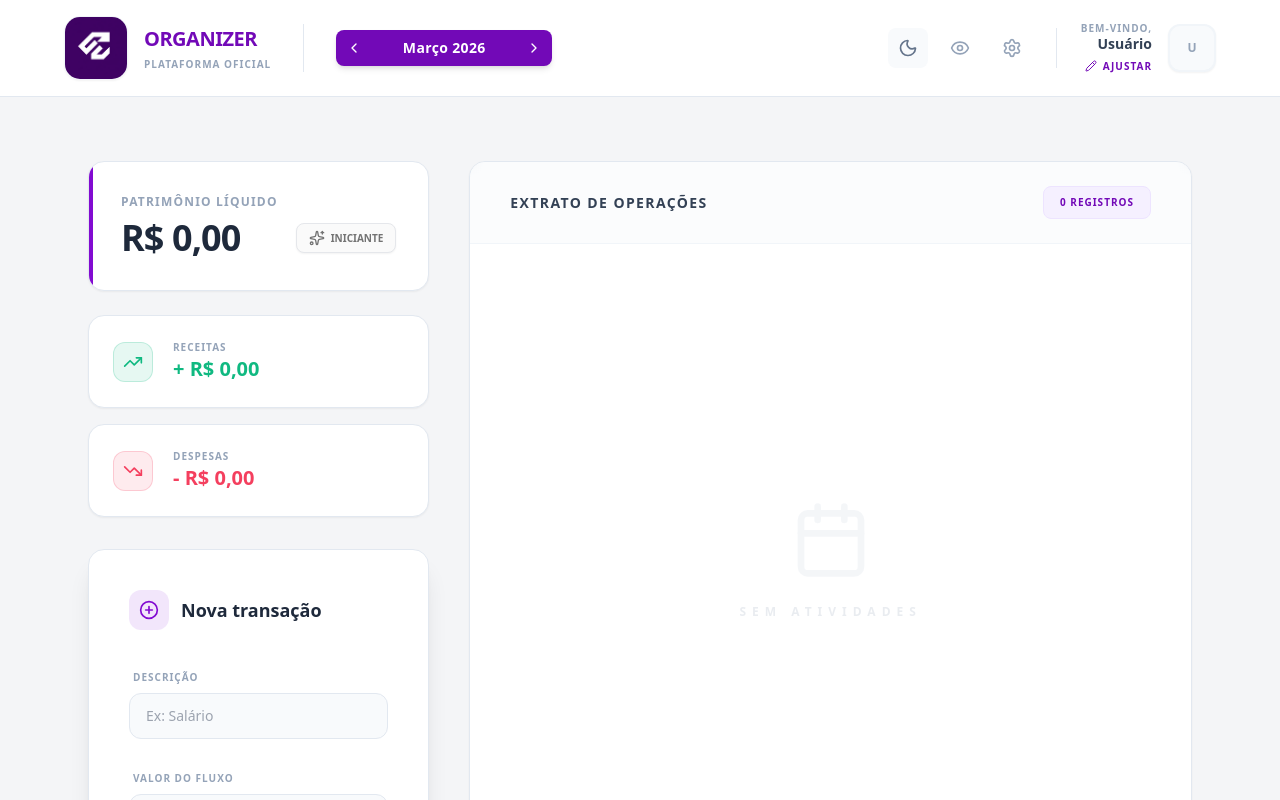
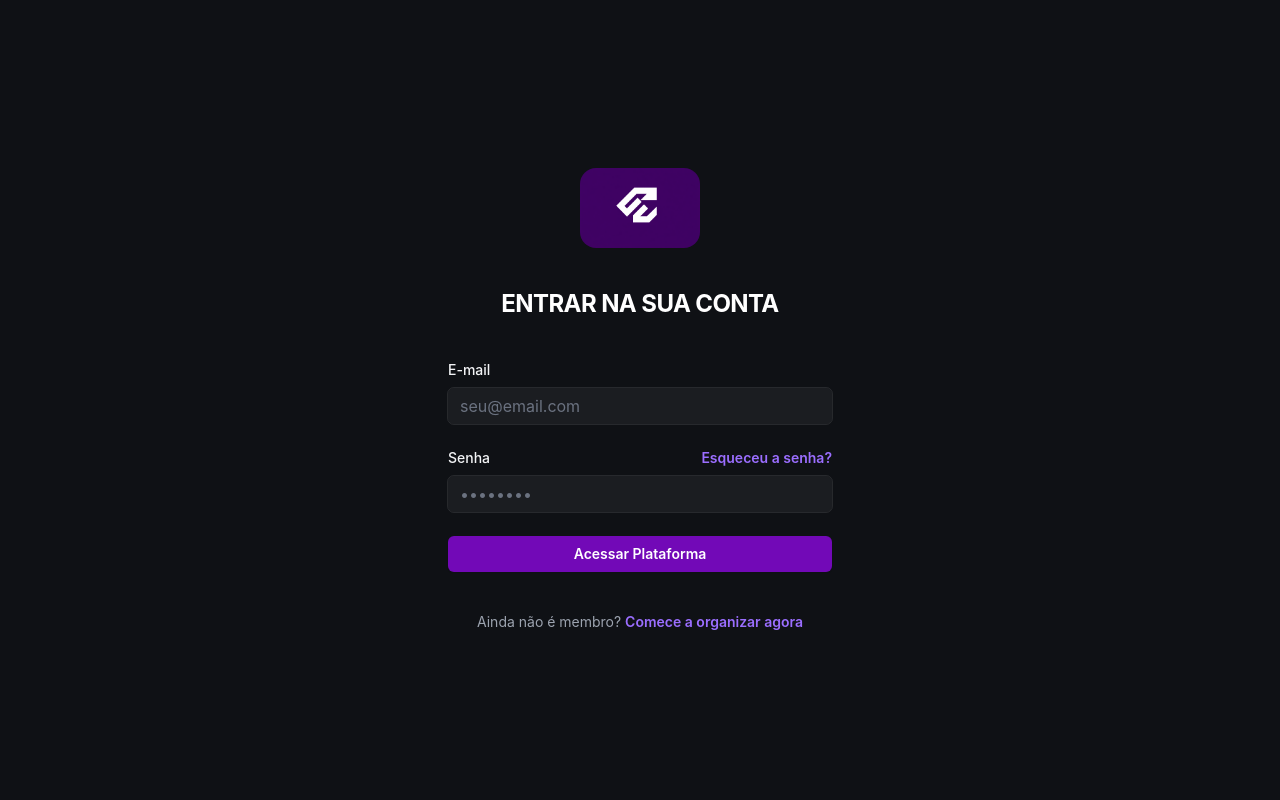
Before and after one commit to matheusdpr07/organizador-financeiro-, a React (Vite) app: page / in a window 1280 px wide. Shown: the top 800 px of the page. Built offline with nearby package versions, Linux system fonts and the light colour scheme.

Commit message:
feat: nova tela de login e cadasto

```diff
--- a/src/App.tsx
+++ b/src/App.tsx
@@ -1,12 +1,134 @@
 import React, { useState, useEffect, useMemo, useRef } from 'react';
 import {
-  PlusCircle, TrendingUp, TrendingDown, Trash2, Calendar, Plus, ChevronLeft, ChevronRight, Crown, Trophy, AlertCircle, XCircle, Eye, EyeOff, Settings, Camera, Upload, X, Pencil, Save, Sparkles, Moon, Sun, LayoutDashboard, History
+  PlusCircle, TrendingUp, TrendingDown, Trash2, Calendar, Plus, ChevronLeft, ChevronRight, Crown, Trophy, AlertCircle, XCircle, Eye, EyeOff, Settings, Camera, Upload, X, Pencil, Save, Sparkles, Moon, Sun, LayoutDashboard, History, LogOut
 } from 'lucide-react';
 import { format, parseISO, isSameMonth } from 'date-fns';
 import { ptBR } from 'date-fns/locale';
-import type { Transaction, TransactionType, UserProfile } from './types';
+import type { Transaction, TransactionType, User } from './types';
+
+function Login({ onLogin }: { onLogin: (user: User) => void }) {
+  const [isRegistering, setIsRegistering] = useState(false);
+  const [email, setEmail] = useState('');
+  const [password, setPassword] = useState('');
+  const [name, setName] = useState('');
+  const [error, setError] = useState('');
+
+  const handleSubmit = (e: React.FormEvent) => {
+    e.preventDefault();
+    setError('');
+
+    const savedUsers: User[] = JSON.parse(localStorage.getItem('organizer_users') || '[]');
+
+    if (isRegistering) {
+      if (savedUsers.find(u => u.email === email)) {
+        setError('Este e-mail já está cadastrado.');
+        return;
+      }
+      const newUser: User = { email, password, name: name || 'Usuário', avatarUrl: '' };
+      localStorage.setItem('organizer_users', JSON.stringify([...savedUsers, newUser]));
+      onLogin(newUser);
+    } else {
+      const user = savedUsers.find(u => u.email === email && u.password === password);
+      if (user) {
+        onLogin(user);
+      } else {
+        setError('E-mail ou senha incorretos.');
+      }
+    }
+  };
+
+  return (
+    <div className="flex min-h-screen flex-col justify-center px-6 py-12 lg:px-8 bg-[#0f1115]">
+      <div className="sm:mx-auto sm:w-full sm:max-w-sm">
+        <img
+          alt="Organizer Logo"
+          src="/logo financeiro sem texto.png"
+          className="mx-auto h-20 w-auto rounded-2xl"
+        />
+        <h2 className="mt-10 text-center text-2xl font-bold tracking-tight text-white uppercase">
+          {isRegistering ? 'Criar sua conta' : 'Entrar na sua conta'}
+        </h2>
+      </div>
+
+      <div className="mt-10 sm:mx-auto sm:w-full sm:max-w-sm">
+        <form onSubmit={handleSubmit} className="space-y-6">
+          {isRegistering && (
+            <div>
+              <label className="block text-sm font-medium text-gray-100">Nome</label>
+              <input
+                type="text"
+                required
+                value={name}
+                onChange={(e) => setName(e.target.value)}
+                className="mt-2 block w-full rounded-md bg-white/5 px-3 py-1.5 text-base text-white outline outline-1 outline-white/10 placeholder:text-gray-500 focus:outline-2 focus:outline-brand-500"
+                placeholder="Seu nome"
+              />
+            </div>
+          )}
+
+          <div>
+            <label className="block text-sm font-medium text-gray-100">E-mail</label>
+            <input
+              type="email"
+              required
+              value={email}
+              onChange={(e) => setEmail(e.target.value)}
+              className="mt-2 block w-full rounded-md bg-white/5 px-3 py-1.5 text-base text-white outline outline-1 outline-white/10 placeholder:text-gray-500 focus:outline-2 focus:outline-brand-500"
+              placeholder="seu@email.com"
+            />
+          </div>
+
+          <div>
+            <div className="flex items-center justify-between">
+              <label className="block text-sm font-medium text-gray-100">Senha</label>
+              {!isRegistering && (
+                <div className="text-sm">
+                  <a href="#" className="font-semibold text-brand-400 hover:text-brand-300">Esqueceu a senha?</a>
+                </div>
+              )}
+            </div>
+            <input
+              type="password"
+              required
+              value={password}
+              onChange={(e) => setPassword(e.target.value)}
+              className="mt-2 block w-full rounded-md bg-white/5 px-3 py-1.5 text-base text-white outline outline-1 outline-white/10 placeholder:text-gray-500 focus:outline-2 focus:outline-brand-500"
+              placeholder="••••••••"
+            />
+          </div>
+
+          {error && <p className="text-rose-500 text-xs font-bold text-center">{error}</p>}
+
+          <div>
+            <button
+              type="submit"
+              className="flex w-full justify-center rounded-md bg-brand-600 px-3 py-2 text-sm font-semibold text-white shadow-sm hover:bg-brand-500 focus-visible:outline focus-visible:outline-2 focus-visible:outline-brand-600 transition-all active:scale-95"
+            >
+              {isRegistering ? 'Criar conta' : 'Acessar Plataforma'}
+            </button>
+          </div>
+        </form>
+
+        <p className="mt-10 text-center text-sm text-gray-400">
+          {isRegistering ? 'Já tem uma conta?' : 'Ainda não é membro?'}{' '}
+          <button
+            onClick={() => setIsRegistering(!isRegistering)}
+            className="font-semibold text-brand-400 hover:text-brand-300"
+          >
+            {isRegistering ? 'Faça login agora' : 'Comece a organizar agora'}
+          </button>
+        </p>
+      </div>
+    </div>
+  );
+}
 
 function App() {
+  const [currentUser, setCurrentUser] = useState<User | null>(() => {
+    const saved = localStorage.getItem('organizer_logged_user');
+    return saved ? JSON.parse(saved) : null;
+  });
+
   const [showSplash, setShowSplash] = useState(true);
   const [isFadingOut, setIsFadingOut] = useState(false);
   const [isDarkMode, setIsDarkMode] = useState(() => {
@@ -14,17 +136,15 @@ function App() {
     return saved === 'dark';
   });
 
-  // Estado para controlar as abas no Celular (Mobile Only)
   const [activeTab, setActiveTab] = useState<'summary' | 'form' | 'history'>('summary');
+  const [transactions, setTransactions] = useState<Transaction[]>([]);
 
-  const [transactions, setTransactions] = useState<Transaction[]>(() => {
-    const saved = localStorage.getItem('nubank_transactions');
-    return saved ? JSON.parse(saved) : [];
-  });
-  const [user, setUser] = useState<UserProfile>(() => {
-    const saved = localStorage.getItem('nubank_user');
-    return saved ? JSON.parse(saved) : { name: 'Usuário', avatarUrl: '' };
-  });
+  useEffect(() => {
+    if (currentUser) {
+      const saved = localStorage.getItem(`transactions_${currentUser.email}`);
+      setTransactions(saved ? JSON.parse(saved) : []);
+    }
+  }, [currentUser]);
 
   const [isEditingProfile, setIsEditingProfile] = useState(false);
   const [showBalance, setShowBalance] = useState(true);
@@ -54,8 +174,21 @@ function App() {
     }
   }, [isDarkMode]);
 
-  useEffect(() => { localStorage.setItem('nubank_transactions', JSON.stringify(transactions)); }, [transactions]);
-  useEffect(() => { localStorage.setItem('nubank_user', JSON.stringify(user)); }, [user]);
+  useEffect(() => {
+    if (currentUser) {
+      localStorage.setItem(`transactions_${currentUser.email}`, JSON.stringify(transactions));
+    }
+  }, [transactions, currentUser]);
+
+  const handleLogout = () => {
+    localStorage.removeItem('organizer_logged_user');
+    setCurrentUser(null);
+  };
+
+  const handleLogin = (user: User) => {
+    localStorage.setItem('organizer_logged_user', JSON.stringify(user));
+    setCurrentUser(user);
+  };
 
   const filteredTransactions = useMemo(() => {
     return transactions.filter(t => isSameMonth(parseISO(t.date), selectedMonth)).sort((a, b) => new Date(b.date).getTime() - new Date(a.date).getTime());
@@ -91,13 +224,11 @@ function App() {
       setTransactions([newTransaction, ...transactions]);
     }
     setDescription(''); setAmount(''); setDate(format(new Date(), 'yyyy-MM-dd'));
-    // No mobile, volta para a aba de histórico após salvar
     if (window.innerWidth < 1024) setActiveTab('history');
   };
 
   const startEdit = (transaction: Transaction) => {
     setEditingId(transaction.id); setDescription(transaction.description); setAmount(transaction.amount.toString()); setType(transaction.type); setDate(transaction.date);
-    // No mobile, muda para a aba do formulário ao clicar em editar
     if (window.innerWidth < 1024) setActiveTab('form');
   };
 
@@ -108,14 +239,25 @@ function App() {
 
   const handleFileChange = (e: React.ChangeEvent<HTMLInputElement>) => {
     const file = e.target.files?.[0];
-    if (file) {
-      const reader = new FileReader(); reader.onloadend = () => setUser({ ...user, avatarUrl: reader.result as string }); reader.readAsDataURL(file);
+    if (file && currentUser) {
+      const reader = new FileReader();
+      reader.onloadend = () => {
+        const newUser = { ...currentUser, avatarUrl: reader.result as string };
+        setCurrentUser(newUser);
+        const savedUsers: User[] = JSON.parse(localStorage.getItem('organizer_users') || '[]');
+        localStorage.setItem('organizer_users', JSON.stringify(savedUsers.map(u => u.email === newUser.email ? newUser : u)));
+        localStorage.setItem('organizer_logged_user', JSON.stringify(newUser));
+      };
+      reader.readAsDataURL(file);
     }
   };
 
+  if (!currentUser) {
+    return <Login onLogin={handleLogin} />;
+  }
+
   return (
     <div className={`relative min-h-screen transition-colors duration-500 ${isDarkMode ? 'bg-[#0f1115] text-slate-100' : 'bg-[#f4f5f7] text-slate-900'} font-sans selection:bg-brand-100 antialiased overflow-x-hidden`}>
-      {/* SPLASH SCREEN */}
       {showSplash && (
         <div className={`fixed inset-0 z-[100] flex flex-col items-center justify-center transition-all duration-1000 ease-in-out ${isDarkMode ? 'bg-[#0f1115]' : 'bg-white'} ${isFadingOut ? 'opacity-0 scale-110 pointer-events-none' : 'opacity-100'}`}>
           <div className="flex flex-col items-center text-center w-full max-w-2xl px-6">
@@ -137,25 +279,22 @@ function App() {
         </div>
       )}
 
-      {/* CONTEÚDO PRINCIPAL */}
       <div className={`transition-all duration-1000 delay-300 ${isFadingOut ? 'opacity-100 translate-y-0' : 'opacity-0 translate-y-4'}`}>
         <header className={`border-b transition-colors duration-500 ${isDarkMode ? 'bg-[#161a20] border-slate-800' : 'bg-white border-slate-200'} pt-4 pb-4 px-4 md:px-6 sticky top-0 z-40 backdrop-blur-md`}>
           <div className="max-w-6xl mx-auto flex flex-col lg:flex-row items-center justify-between gap-6">
             <div className="flex flex-col md:flex-row items-center gap-6 md:gap-8 w-full lg:w-auto">
-              {/* LOGO E NOME */}
               <div className="flex items-center gap-4 group cursor-pointer self-start md:self-auto">
                 <div className={`w-12 h-12 md:w-16 md:h-16 overflow-hidden rounded-2xl border shadow-sm transition-colors ${isDarkMode ? 'bg-[#0f1115] border-slate-700' : 'bg-white border-slate-100'}`}>
                   <img src="/logo financeiro sem texto.png" alt="Organizer Logo" className="w-full h-full object-cover transition-transform group-hover:scale-110" />
                 </div>
                 <div>
                   <h2 className={`text-base md:text-xl font-black leading-none tracking-tight uppercase ${isDarkMode ? 'text-white' : 'text-brand-600'}`}>ORGANIZER</h2>
-                  <p className="text-[10px] font-bold text-slate-400 uppercase tracking-widest mt-1">Plataforma Oficial</p>
+                  <p className="text-[10px] font-bold text-slate-400 uppercase tracking-widest mt-1">Acesso Particular</p>
                 </div>
               </div>
 
               <div className="hidden md:block h-12 w-px bg-slate-200 dark:bg-slate-800"></div>
 
-              {/* SELETOR DE MESES */}
               <div className="flex items-center bg-brand-600 rounded-lg p-1 shadow-md w-full md:w-auto justify-between md:justify-start">
                 <button onClick={() => changeMonth(-1)} className="p-1.5 hover:bg-white/10 rounded-md transition-all text-white"><ChevronLeft className="w-4 h-4" /></button>
                 <span className="mx-4 font-bold text-xs md:text-sm capitalize min-w-[120px] text-center text-white tracking-wide">{format(selectedMonth, 'MMMM yyyy', { locale: ptBR })}</span>
@@ -169,18 +308,17 @@ function App() {
                   {isDarkMode ? <Sun className="w-4 h-4 md:w-5 md:h-5" /> : <Moon className="w-4 h-4 md:w-5 md:h-5" />}
                 </button>
                 <button onClick={() => setShowBalance(!showBalance)} className="p-2 md:p-2.5 hover:bg-slate-100 dark:hover:bg-slate-800 rounded-lg text-slate-400 transition-colors">{showBalance ? <Eye className="w-4 h-4 md:w-5 md:h-5" /> : <EyeOff className="w-4 h-4 md:w-5 md:h-5" />}</button>
-                <button className="p-2 md:p-2.5 hover:bg-slate-100 dark:hover:bg-slate-800 rounded-lg text-slate-400 transition-colors"><Settings className="w-4 h-4 md:w-5 md:h-5" /></button>
+                <button onClick={handleLogout} className="p-2 md:p-2.5 hover:bg-rose-100 dark:hover:bg-rose-900/20 rounded-lg text-rose-500 transition-colors"><LogOut className="w-4 h-4 md:w-5 md:h-5" /></button>
               </div>
 
-              {/* PERFIL */}
               <div className="flex items-center gap-3 md:gap-4 text-right">
                 <div className="hidden sm:block">
                   <p className="text-[10px] font-bold text-slate-400 uppercase tracking-widest leading-none mb-1">Bem-vindo,</p>
-                  <p className={`text-sm font-bold leading-none mb-2 ${isDarkMode ? 'text-white' : 'text-slate-700'}`}>{user.name}</p>
+                  <p className={`text-sm font-bold leading-none mb-2 ${isDarkMode ? 'text-white' : 'text-slate-700'}`}>{currentUser.name}</p>
                   <button onClick={() => setIsEditingProfile(true)} className="flex items-center gap-1.5 ml-auto text-[10px] font-bold text-brand-600 dark:text-brand-400 uppercase tracking-widest transition-all"><Pencil className="w-3 h-3" /> Ajustar</button>
                 </div>
                 <div className={`w-10 h-10 md:w-12 md:h-12 rounded-xl border-2 overflow-hidden flex items-center justify-center cursor-pointer transition-all shadow-sm relative group ${isDarkMode ? 'bg-[#0f1115] border-slate-700 hover:border-brand-400' : 'bg-slate-50 border-slate-100 hover:border-brand-500'}`} onClick={() => setIsEditingProfile(true)}>
-                  {user.avatarUrl ? <img src={user.avatarUrl} alt="User" className="w-full h-full object-cover" /> : <span className="text-xs font-bold text-slate-400">{getInitials(user.name)}</span>}
+                  {currentUser.avatarUrl ? <img src={currentUser.avatarUrl} alt="User" className="w-full h-full object-cover" /> : <span className="text-xs font-bold text-slate-400">{getInitials(currentUser.name)}</span>}
                   <div className="absolute inset-0 bg-brand-600/10 opacity-0 group-hover:opacity-100 flex items-center justify-center transition-opacity"><Camera className="w-4 h-4 text-brand-600" /></div>
                 </div>
               </div>
@@ -189,8 +327,6 @@ function App() {
         </header>
 
         <main className="max-w-6xl mx-auto px-4 md:px-6 py-6 md:py-8 space-y-8 pb-32 lg:pb-20">
-
-          {/* TABS MOBILE (Visíveis apenas abaixo de 1024px) */}
           <div className="lg:hidden flex bg-white dark:bg-[#161a20] rounded-2xl p-1 border border-slate-200 dark:border-slate-800 shadow-sm">
             <button onClick={() => setActiveTab('summary')} className={`flex-1 flex items-center justify-center gap-2 py-3 rounded-xl text-xs font-bold transition-all ${activeTab === 'summary' ? 'bg-brand-600 text-white shadow-lg' : 'text-slate-400'}`}>
               <LayoutDashboard className="w-4 h-4" /> Resumo
@@ -204,11 +340,7 @@ function App() {
           </div>
 
           <div className="grid grid-cols-1 lg:grid-cols-12 gap-8 md:gap-10">
-
-            {/* LADO ESQUERDO: RESUMO E FORMULÁRIO */}
             <div className={`lg:col-span-4 space-y-8 ${(activeTab === 'summary' || activeTab === 'form') ? 'block' : 'hidden lg:block'}`}>
-
-              {/* CARDS RESUMO (Visíveis no mobile apenas na tab 'summary') */}
               <div className={`space-y-6 ${activeTab === 'summary' ? 'block' : 'hidden lg:block'}`}>
                 <div className={`p-8 rounded-2xl border transition-all relative overflow-hidden ${isDarkMode ? 'bg-[#161a20] border-slate-800 shadow-xl' : 'bg-white border-slate-200 shadow-sm'}`}>
                   <div className="absolute top-0 left-0 w-1 h-full bg-brand-500"></div>
@@ -230,7 +362,6 @@ function App() {
                 </div>
               </div>
 
-              {/* FORMULÁRIO (Visível no mobile apenas na tab 'form') */}
               <div className={`${activeTab === 'form' ? 'block' : 'hidden lg:block'}`}>
                 <div className={`p-8 md:p-10 rounded-2xl border transition-all duration-500 shadow-xl lg:sticky lg:top-32 ${isDarkMode ? 'bg-[#161a20] border-slate-800' : 'bg-white border-slate-200'} ${editingId ? 'ring-4 ring-brand-500/20 border-brand-500' : ''}`}>
                   <div className="flex items-center gap-3 mb-8 md:mb-10"><div className="w-10 h-10 rounded-xl bg-brand-500/10 text-brand-500 flex items-center justify-center">{editingId ? <Pencil className="w-5 h-5" /> : <PlusCircle className="w-5 h-5" />}</div><h3 className={`font-bold text-lg ${isDarkMode ? 'text-white' : 'text-slate-800'}`}>{editingId ? 'Editar registro' : 'Nova transação'}</h3></div>
@@ -250,7 +381,6 @@ function App() {
               </div>
             </div>
 
-            {/* LADO DIREITO: HISTÓRICO (Visível no mobile apenas na tab 'history') */}
             <div className={`lg:col-span-8 ${activeTab === 'history' ? 'block' : 'hidden lg:block'}`}>
               <div className={`rounded-2xl border transition-all overflow-hidden min-h-[600px] ${isDarkMode ? 'bg-[#161a20] border-slate-800 shadow-xl' : 'bg-white border-slate-200 shadow-sm'}`}>
                 <div className={`px-6 md:px-10 py-6 border-b flex justify-between items-center sticky top-0 z-10 backdrop-blur-sm ${isDarkMode ? 'bg-[#161a20]/80 border-slate-800' : 'bg-slate-50/50 border-slate-100'}`}>
@@ -287,7 +417,6 @@ function App() {
         </main>
       </div>
 
-      {/* BARRA DE NAVEGAÇÃO INFERIOR MOBILE */}
       <div className={`lg:hidden fixed bottom-0 left-0 right-0 z-50 transition-all duration-1000 delay-500 ${isDarkMode ? 'bg-[#161a20] border-slate-800' : 'bg-white border-slate-200'} border-t px-6 py-3 flex items-center justify-around pb-safe ${isFadingOut ? 'translate-y-0 opacity-100' : 'translate-y-full opacity-0'}`}>
         <button onClick={() => setActiveTab('summary')} className={`flex flex-col items-center gap-1 transition-all ${activeTab === 'summary' ? 'text-brand-600' : 'text-slate-400'}`}>
           <LayoutDashboard className="w-6 h-6" />
@@ -305,7 +434,6 @@ function App() {
         </button>
       </div>
 
-      {/* MODAL CONFIGURAÇÃO */}
       {isEditingProfile && (
         <div className="fixed inset-0 backdrop-blur-md z-[110] flex items-center justify-center p-6 bg-slate-900/60">
           <div className={`w-full max-w-md rounded-3xl overflow-hidden shadow-2xl animate-in fade-in zoom-in duration-300 ${isDarkMode ? 'bg-[#161a20]' : 'bg-white'}`}>
@@ -314,8 +442,20 @@ function App() {
               <button onClick={() => setIsEditingProfile(false)} className="text-slate-400 hover:text-slate-600 transition-colors"><X className="w-6 h-6" /></button>
             </div>
             <div className="p-10 space-y-10">
-              <div className="flex flex-col items-center gap-6"><div className="relative group cursor-pointer" onClick={() => fileInputRef.current?.click()}><div className={`w-32 h-32 rounded-2xl border-4 overflow-hidden flex items-center justify-center shadow-inner transition-all ${isDarkMode ? 'bg-[#0f1115] border-slate-700 hover:border-brand-500' : 'bg-slate-50 border-slate-100 hover:border-brand-500'}`}>{user.avatarUrl ? <img src={user.avatarUrl} alt="Avatar" className="w-full h-full object-cover" /> : <span className="text-4xl font-black text-slate-200">{getInitials(user.name)}</span>}</div><div className="absolute inset-0 bg-black/20 opacity-0 group-hover:opacity-100 flex items-center justify-center transition-opacity rounded-2xl text-white"><Camera className="w-8 h-8" /></div></div><input type="file" ref={fileInputRef} onChange={handleFileChange} accept="image/*" className="hidden" /></div>
-              <div className="space-y-6"><div><label className="text-[10px] font-black text-slate-400 uppercase block mb-2 tracking-[0.2em]">Nome do Gestor</label><input type="text" value={user.name} onChange={(e) => setUser({ ...user, name: e.target.value })} className={`w-full px-4 py-3 rounded-xl border outline-none transition-all font-black text-2xl ${isDarkMode ? 'bg-[#0f1115] border-slate-700 text-white focus:border-brand-500' : 'bg-slate-50 border-slate-200 text-slate-800 focus:border-brand-500 focus:bg-white'}`} /></div><div className="flex gap-4"><button onClick={() => fileInputRef.current?.click()} className={`flex-1 py-4 px-4 rounded-xl border transition-all text-[10px] font-black uppercase tracking-widest ${isDarkMode ? 'bg-[#0f1115] border-slate-700 text-slate-400 hover:border-brand-500' : 'bg-slate-50 border-slate-200 text-slate-500 hover:border-brand-500'}`}><Upload className="w-4 h-4 mr-2 inline" /> Alterar</button><button onClick={() => setUser({ ...user, avatarUrl: '' })} className={`flex-1 py-4 px-4 rounded-xl border transition-all text-[10px] font-black uppercase tracking-widest ${isDarkMode ? 'bg-[#0f1115] border-slate-700 text-slate-400 hover:border-rose-500' : 'bg-slate-50 border-slate-200 text-slate-500 hover:border-rose-500'}`}><Trash2 className="w-4 h-4 mr-2 inline" /> Limpar</button></div></div>
+              <div className="flex flex-col items-center gap-6"><div className="relative group cursor-pointer" onClick={() => fileInputRef.current?.click()}><div className={`w-32 h-32 rounded-2xl border-4 overflow-hidden flex items-center justify-center shadow-inner transition-all ${isDarkMode ? 'bg-[#0f1115] border-slate-700 hover:border-brand-500' : 'bg-slate-50 border-slate-100 hover:border-brand-500'}`}>{currentUser.avatarUrl ? <img src={currentUser.avatarUrl} alt="Avatar" className="w-full h-full object-cover" /> : <span className="text-4xl font-black text-slate-200">{getInitials(currentUser.name)}</span>}</div><div className="absolute inset-0 bg-black/20 opacity-0 group-hover:opacity-100 flex items-center justify-center transition-opacity rounded-2xl text-white"><Camera className="w-8 h-8" /></div></div><input type="file" ref={fileInputRef} onChange={handleFileChange} accept="image/*" className="hidden" /></div>
+              <div className="space-y-6"><div><label className="text-[10px] font-black text-slate-400 uppercase block mb-2 tracking-[0.2em]">Nome do Gestor</label><input type="text" value={currentUser.name} onChange={(e) => {
+                const newUser = { ...currentUser, name: e.target.value };
+                setCurrentUser(newUser);
+                const savedUsers: User[] = JSON.parse(localStorage.getItem('organizer_users') || '[]');
+                localStorage.setItem('organizer_users', JSON.stringify(savedUsers.map(u => u.email === newUser.email ? newUser : u)));
+                localStorage.setItem('organizer_logged_user', JSON.stringify(newUser));
+              }} className={`w-full px-4 py-3 rounded-xl border outline-none transition-all font-black text-2xl ${isDarkMode ? 'bg-[#0f1115] border-slate-700 text-white focus:border-brand-500' : 'bg-slate-50 border-slate-200 text-slate-800 focus:border-brand-500 focus:bg-white'}`} /></div><div className="flex gap-4"><button onClick={() => fileInputRef.current?.click()} className={`flex-1 py-4 px-4 rounded-xl border transition-all text-[10px] font-black uppercase tracking-widest ${isDarkMode ? 'bg-[#0f1115] border-slate-700 text-slate-400 hover:border-brand-500' : 'bg-slate-50 border-slate-200 text-slate-500 hover:border-brand-500'}`}><Upload className="w-4 h-4 mr-2 inline" /> Alterar</button><button onClick={() => {
+                const newUser = { ...currentUser, avatarUrl: '' };
+                setCurrentUser(newUser);
+                const savedUsers: User[] = JSON.parse(localStorage.getItem('organizer_users') || '[]');
+                localStorage.setItem('organizer_users', JSON.stringify(savedUsers.map(u => u.email === newUser.email ? newUser : u)));
+                localStorage.setItem('organizer_logged_user', JSON.stringify(newUser));
+              }} className={`flex-1 py-4 px-4 rounded-xl border transition-all text-[10px] font-black uppercase tracking-widest ${isDarkMode ? 'bg-[#0f1115] border-slate-700 text-slate-400 hover:border-rose-500' : 'bg-slate-50 border-slate-200 text-slate-500 hover:border-rose-500'}`}><Trash2 className="w-4 h-4 mr-2 inline" /> Limpar</button></div></div>
               <button onClick={() => setIsEditingProfile(false)} className="w-full bg-brand-600 text-white font-black py-6 rounded-2xl shadow-xl hover:brightness-110 active:scale-[0.98] transition-all text-xs uppercase tracking-[0.3em]">Salvar Alterações</button>
             </div>
           </div>
```
Also changed, not shown: src/types.ts (+7 -0 lines).
